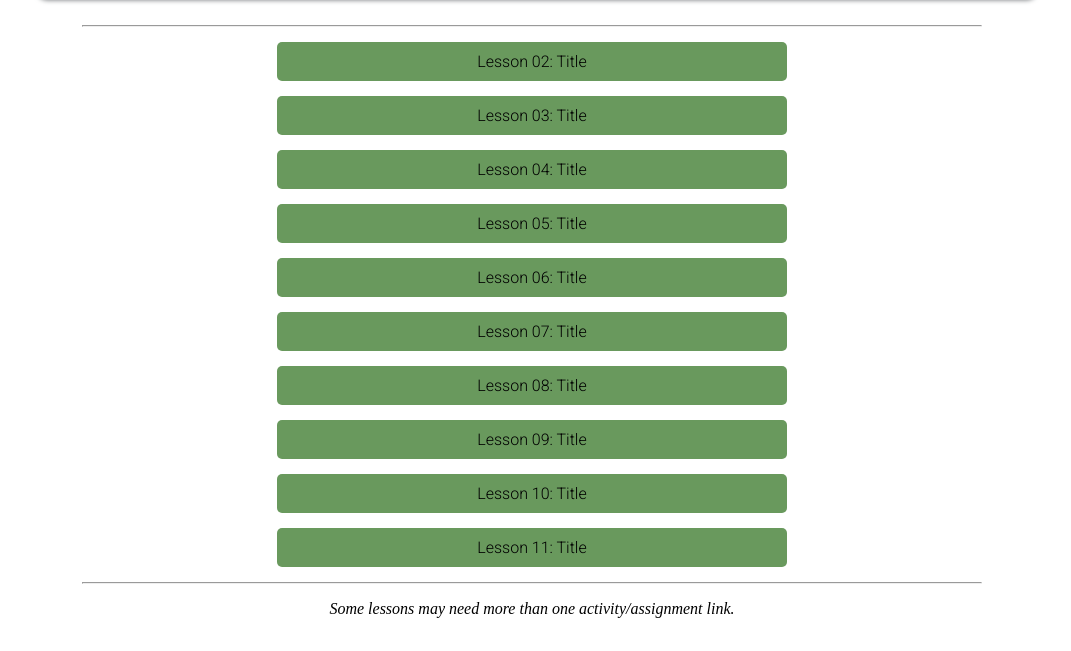
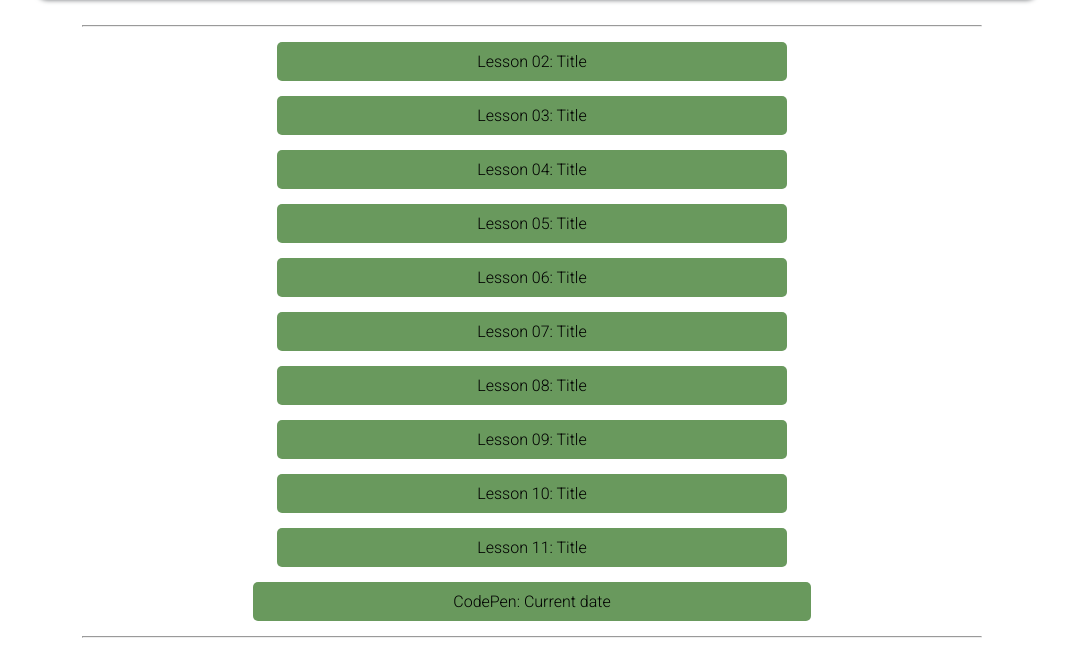
Before and after one commit to wallacejoe/wdd230, a plain HTML site: page index.html in a window 1280 px wide. Shown: the part 239-890 px from the top of the page, without its empty margins (108-1179 px from the left). Drawn offline with Linux system fonts and the light colour scheme.

Commit message:
Added CodePen link

```diff
--- a/index.html
+++ b/index.html
@@ -53,6 +53,9 @@
             <div class="home-links">
                 <a href="">Lesson 11: Title</a>
             </div>
+            <div class="home-links">
+                <a href="https://codepen.io/wallacejoe/pen/mdjraBz">CodePen: Current date</a>
+            </div>
         </nav>
         <hr>
         <p class="reminder">Some lessons may need more than one activity/assignment link.</p>
```
